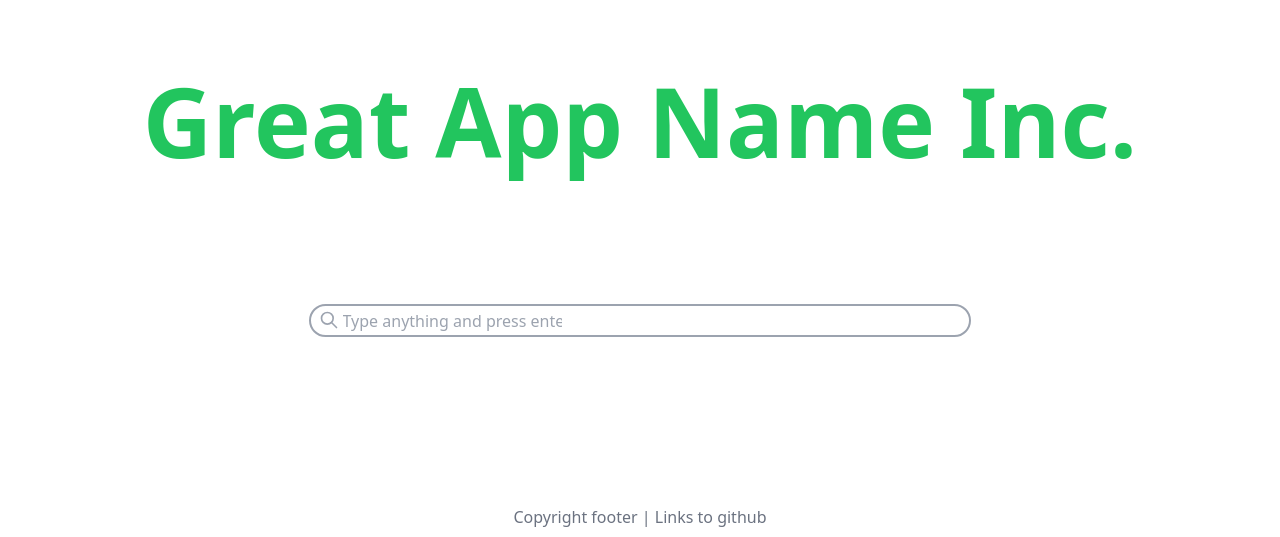
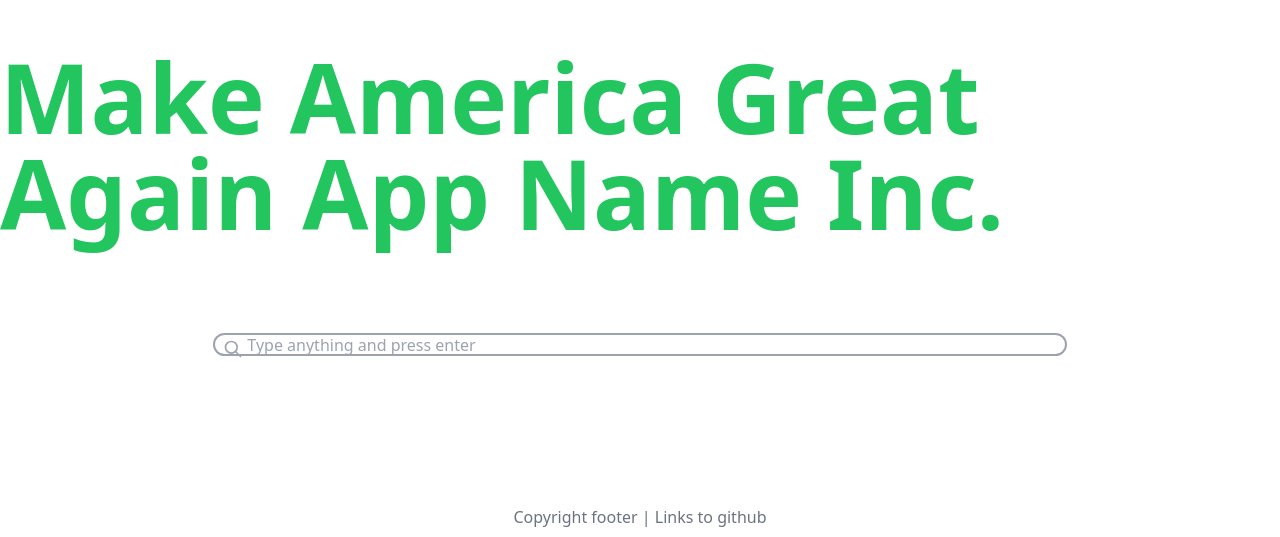
Before and after one commit to jack-leyland/GreenHouse, a Next.js app in the folder frontend/: page / in a window 1280 px wide. Shown: the part 263-800 px from the top of the page. Built offline with nearby package versions, Linux system fonts and the light colour scheme.

Commit message:
change app name

```diff
--- a/frontend/pages/index.tsx
+++ b/frontend/pages/index.tsx
@@ -10,7 +10,7 @@ const Landing = () => {
     <div className="w-screen h-screen flex justify-center">
       <div className="h-1/2 relative top-1/3 grid place-items-center">
         <span className="w-full text-green-500 font-sans font-extrabold text-8xl ">
-          Great App Name Inc.
+          Make America Great Again App Name Inc.
         </span>
         <div className="relative rounded-full w-4/6 h-1/5 border-2 border-gray-400 pl-2 focus-within:border-gray-600">
           <SearchIcon className="fill-[none] stroke-gray-400 w-5 pt-1" />
```
